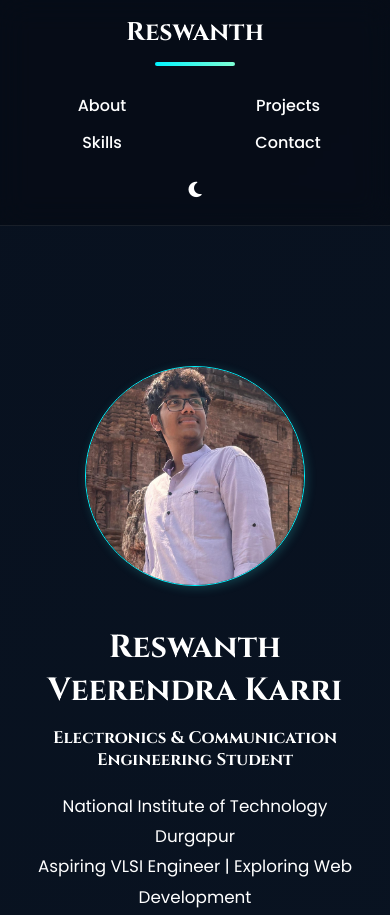
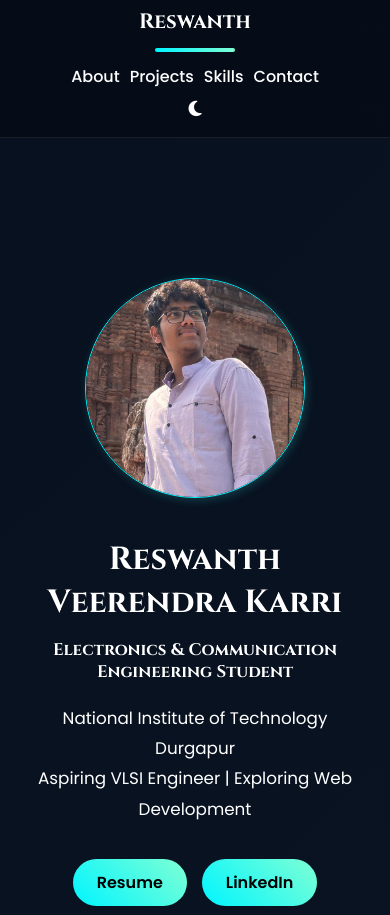
Before and after one commit to reswanth-veerendra/portfoliowebd, a plain HTML site: page index.html in a window 390 px wide. Shown: the top 915 px of the page. Drawn offline with Linux system fonts and the light colour scheme.

Commit message:
Update style.css

```diff
--- a/style.css
+++ b/style.css
@@ -68,20 +68,20 @@ nav {
   width: 100%;
   max-width: 1200px;
   margin: auto;
-  padding: 12px 5%;
+  padding: 10px 5%;
   display: flex;
   justify-content: space-between;
   align-items: center;
 }
 
 nav h2 {
-  font-size: 1.5rem;
+  font-size: 1.4rem;
   margin: 0;
 }
 
 nav ul {
   display: flex;
-  gap: 25px;
+  gap: 20px;
   list-style: none;
   align-items: center;
 }
@@ -421,19 +421,17 @@ footer {
   }
   nav {
     flex-wrap: wrap;
-    row-gap: 15px;
-    padding: 15px;
+    padding: 10px 5%;
   }
   nav h2 {
     width: 100%;
     text-align: center;
-    font-size: 1.8rem;
+    font-size: 1.5rem;
   }
   nav ul {
     width: 100%;
     justify-content: center;
-    flex-wrap: wrap;
-    gap: 20px;
+    gap: 15px;
   }
   #theme {
     margin: auto;
@@ -464,14 +462,16 @@ footer {
   .mini {
     grid-template-columns: 1fr;
   }
+  nav {
+    padding: 8px 5%;
+  }
   nav h2 {
-    font-size: 1.6rem;
+    font-size: 1.3rem;
   }
   nav ul {
-    display: grid;
-    grid-template-columns: repeat(2, 1fr);
-    gap: 12px;
+    display: flex;
+    justify-content: center;
+    gap: 10px;
     width: 100%;
-    text-align: center;
   }
 }
```
